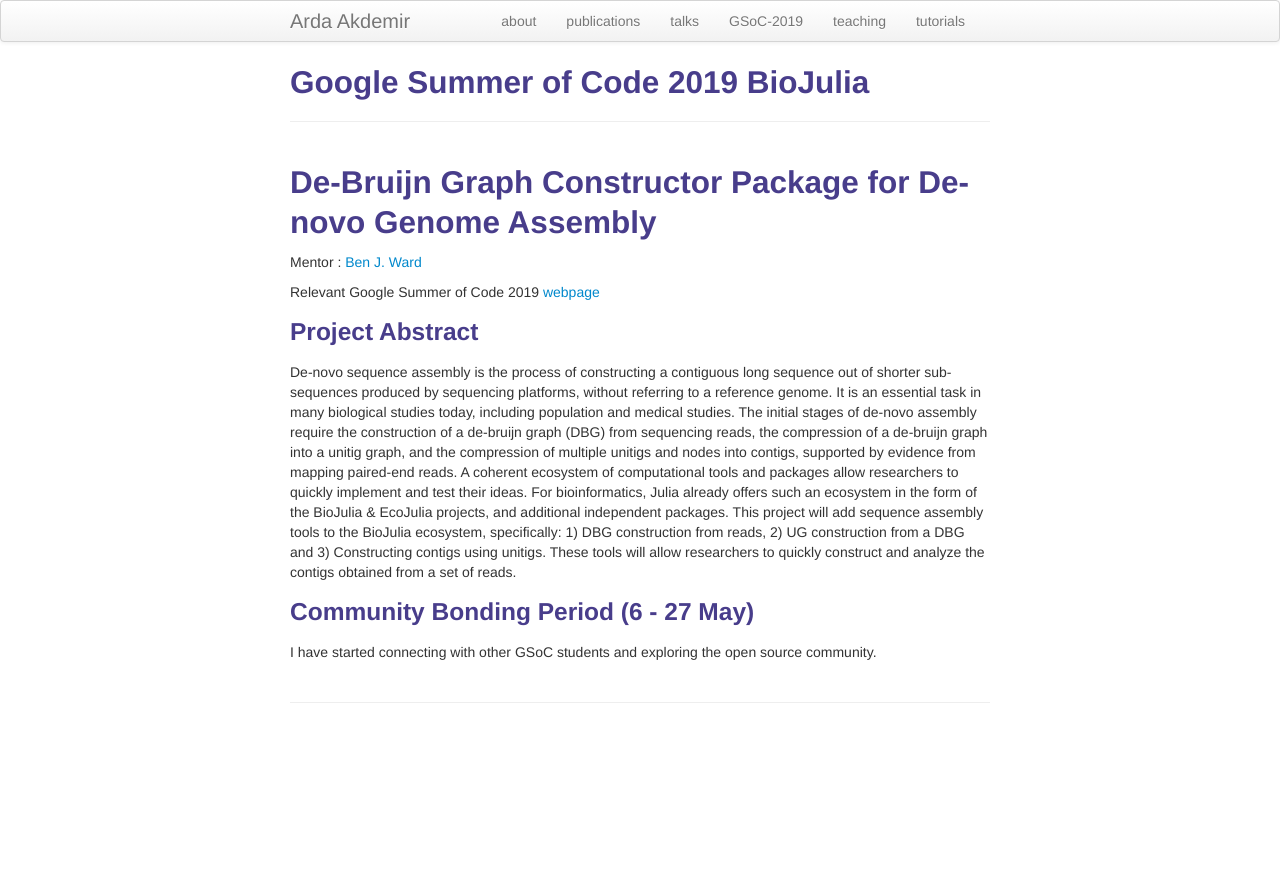
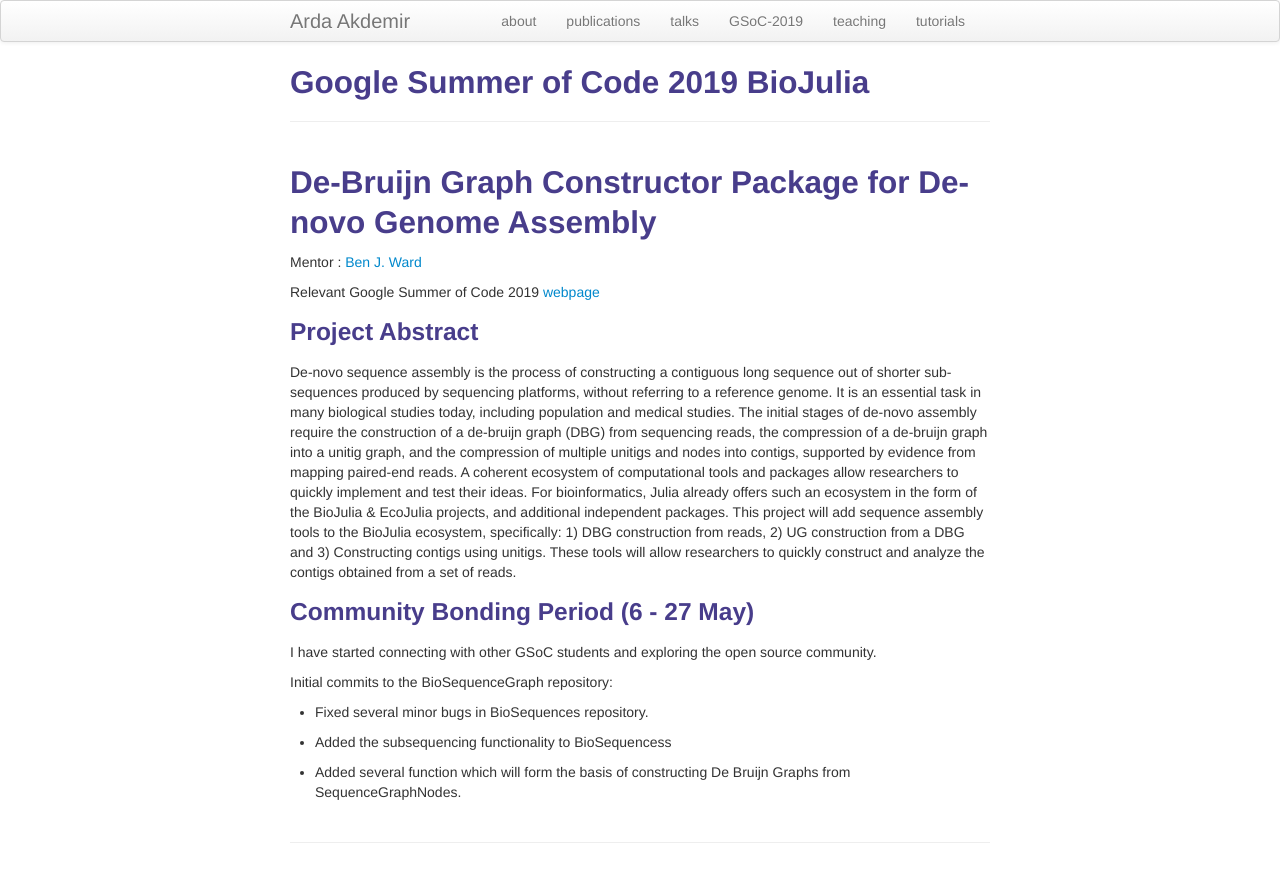
Before and after one commit to ardakdemir/ardakdemir.github.io, a Jekyll site: the page built from pages/gsoc.md, in a window 1280 px wide. Shown: the top 882 px of the page. Built offline with Jekyll 4.4.1, drawn with Linux system fonts in a browser that asks for light colours.

Commit message:
updates 18may

```diff
--- a/_includes/themes/twitter/default.html
+++ b/_includes/themes/twitter/default.html
@@ -21,7 +21,7 @@
     <link href="{{ ASSET_PATH }}/css/kbroman.css" rel="stylesheet" type="text/css" media="all">
 
     <!-- Le fav and touch icons -->
-    <link rel="SHORTCUT ICON" href="{{ BASE_PATH }}/assets/me.ico"/>
+    <link rel="SHORTCUT ICON" href="{{ BASE_PATH }}/assets/pics/photo.png"/>
 
     <!-- atom & rss feed -->
     <link href="{{ BASE_PATH }}{{ site.JB.atom_path }}" type="application/atom+xml" rel="alternate" title="Sitewide ATOM Feed">
--- a/pages/gsoc.md
+++ b/pages/gsoc.md
@@ -20,3 +20,11 @@
 ### Community Bonding Period (6 - 27 May)
 
 I have started connecting with other GSoC students and exploring the open source community.
+
+Initial commits to the BioSequenceGraph repository:
+
+- Fixed several minor bugs in BioSequences repository.
+
+- Added the subsequencing functionality to BioSequencess
+
+- Added several function which will form the basis of constructing De Bruijn Graphs from SequenceGraphNodes.
```
